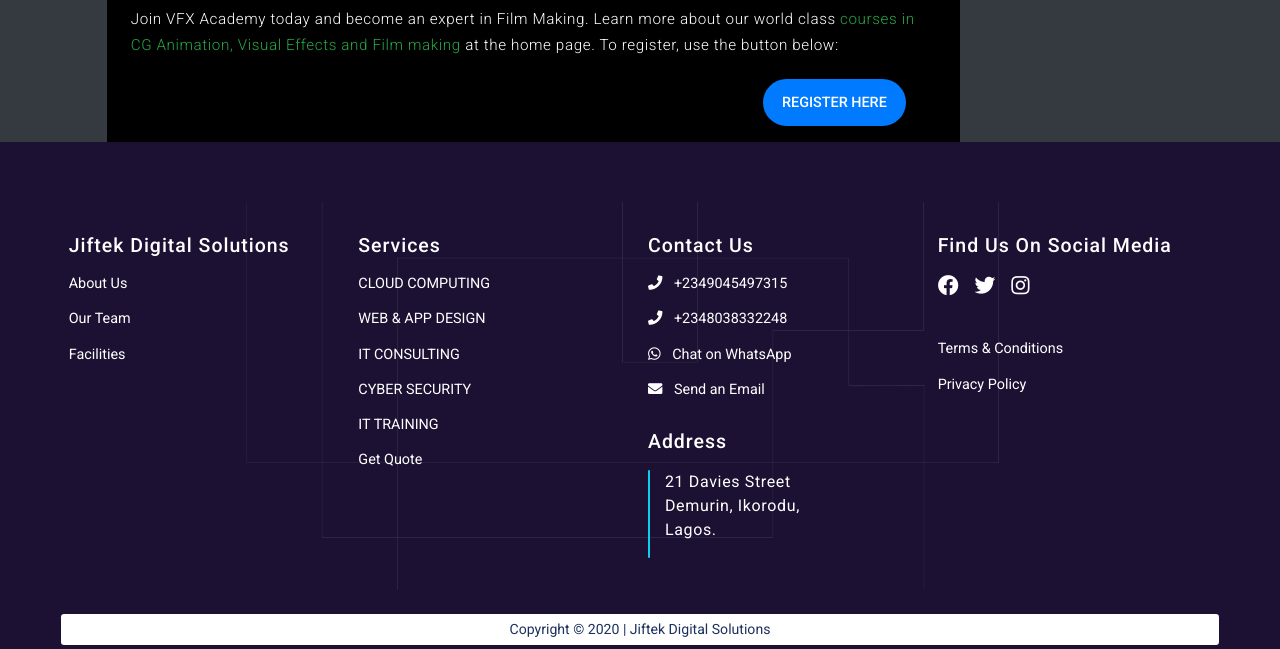
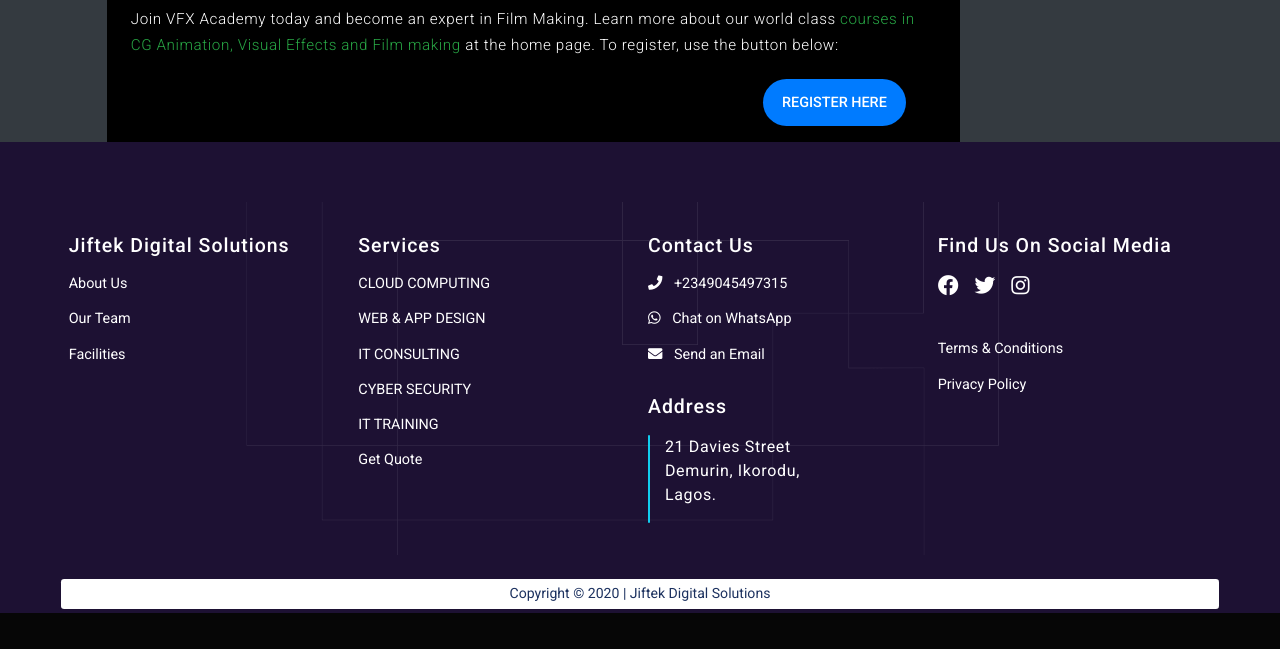
Before and after one commit to YemiAdebayo/jiftekweb, a Django app: page /courses/film-making/ in a window 1280 px wide. Shown: the part 2051-2700 px from the top of the page. After the commit the page ends 2664 px from the top, so only its background shows below. Run offline with Django 3.2, Linux system fonts and the light colour scheme; some libraries are stand-ins or nearby versions.

Commit message:
Removed one of the contact numbers

```diff
--- a/pages/templates/pages/base.html
+++ b/pages/templates/pages/base.html
@@ -302,14 +302,6 @@
                             </a>
                         </li>
                         <li>
-                            <a href="tel:+2348038332248">
-                                <span class="pr-2">
-                                    <i class="fas fa-phone"></i>
-                                </span>
-                                +2348038332248
-                            </a>
-                        </li>
-                        <li>
                             <a href="https://api.whatsapp.com/send?phone=2349063708111">
                                 <span class="pr-2">
                                     <i class="fab fa-whatsapp"></i>
```
